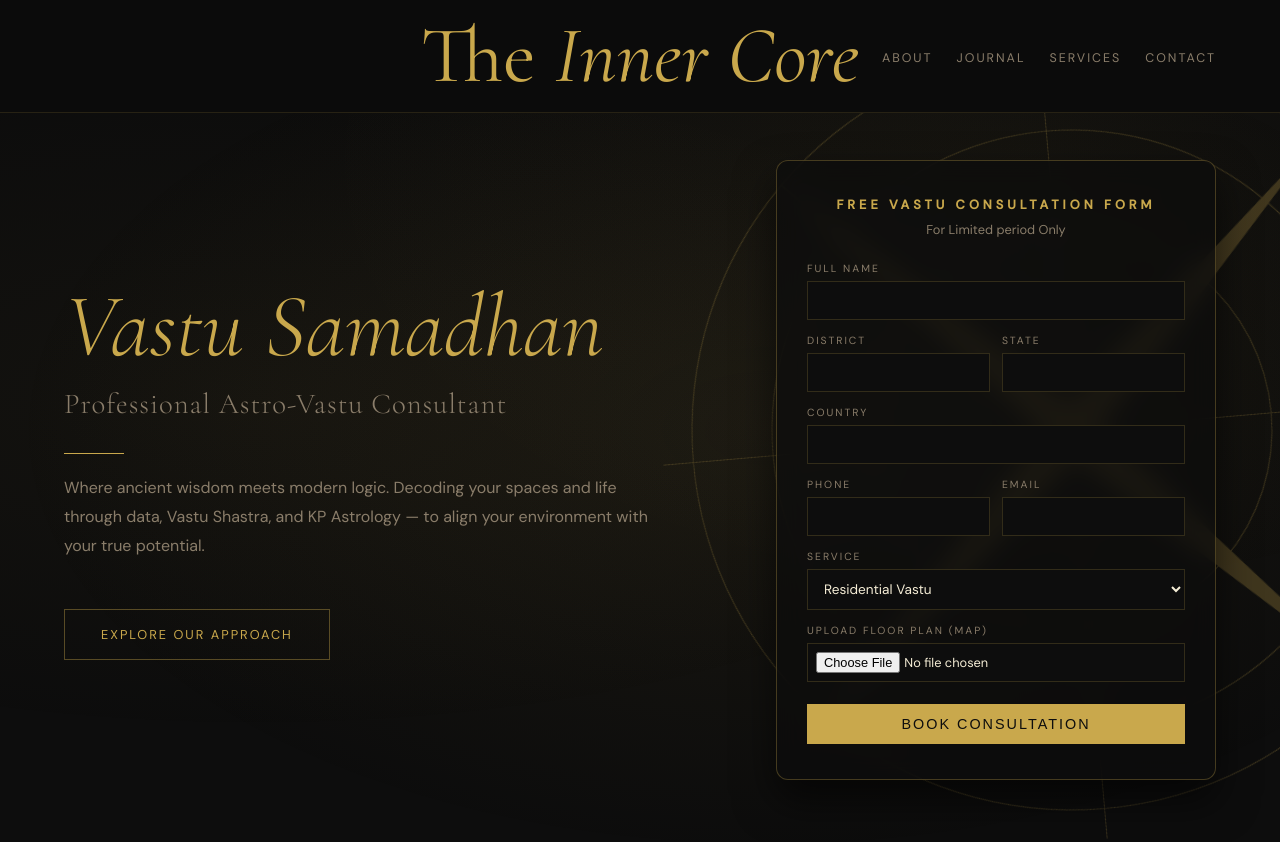
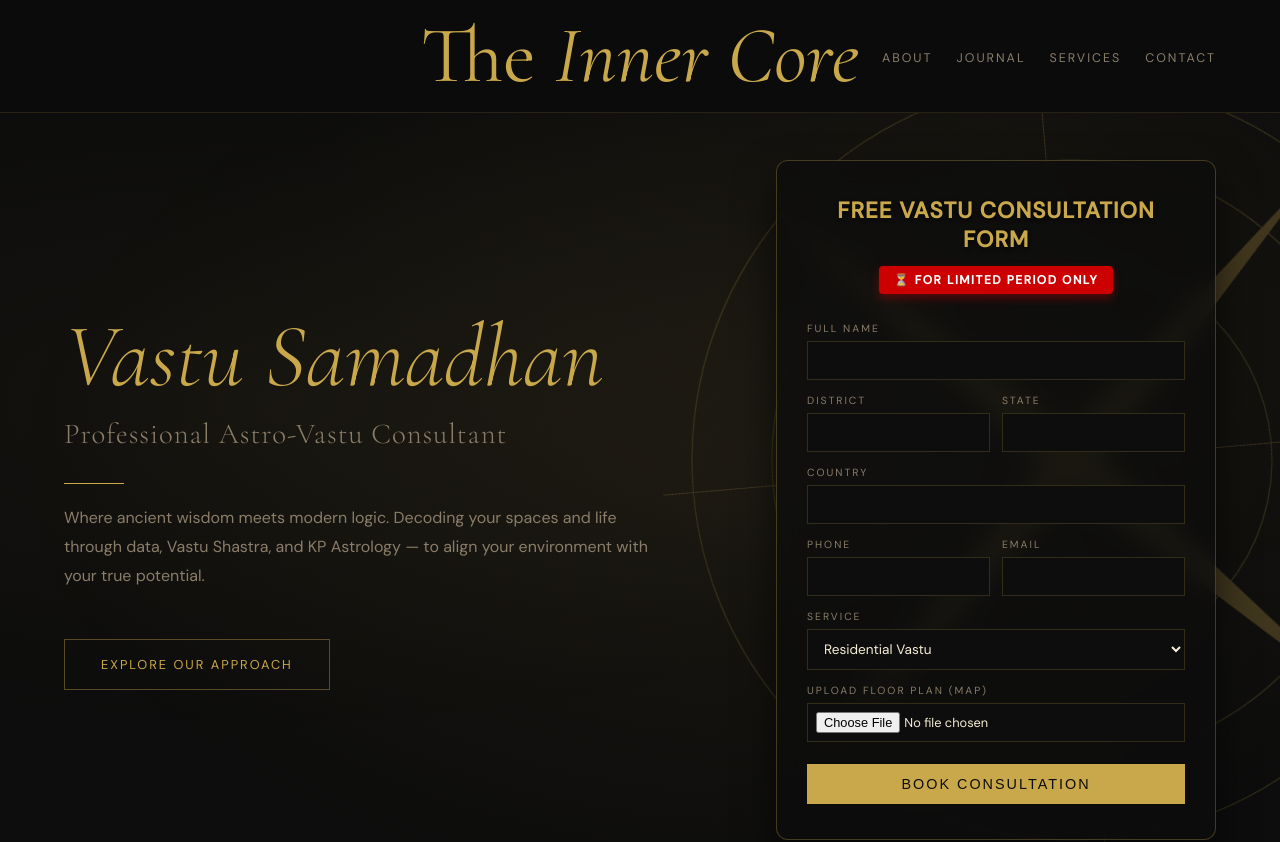
Before and after one commit to expertprofessionalvaastu-ui/vastu-audit-form, a React (Vite) app: page / in a window 1280 px wide. Shown: the top 842 px of the page. Built offline with nearby package versions, Linux system fonts and the light colour scheme.

Commit message:
Update App.jsx

```diff
--- a/src/App.jsx
+++ b/src/App.jsx
@@ -383,11 +383,41 @@ try {
           </div>
         </div>
 
-        {/* HERO FORM */}
+       {/* HERO FORM */}
         <div style={{ flex: '1 1 400px', zIndex: 2, width: '100%', maxWidth: '440px', margin: '0 auto' }}>
           <div style={{ background: 'rgba(12, 12, 12, 0.75)', border: '1px solid rgba(201,168,76,0.3)', padding: '35px 30px', borderRadius: '12px', backdropFilter: 'blur(12px)', boxShadow: '0 20px 40px rgba(0,0,0,0.6)' }}>
-            <div style={{ fontSize: '0.8rem', letterSpacing: '4px', textTransform: 'uppercase', color: 'var(--gold)', marginBottom: '8px', textAlign: 'center', fontWeight: 'bold' }}>Free Vastu Consultation Form</div>
-            <p style={{ fontSize: '0.8rem', color: 'var(--text-muted)', marginBottom: '24px', textAlign: 'center' }}>For Limited period Only </p>
+
+            {/* NEW BOLD HEADER & URGENCY BADGE */}
+            <div style={{ textAlign: 'center', marginBottom: '28px' }}>
+              <div style={{
+                fontSize: '1.4rem',
+                fontWeight: 900,
+                letterSpacing: '1px',
+                textTransform: 'uppercase',
+                color: 'var(--gold)',
+                marginBottom: '12px',
+                textShadow: '0 2px 4px rgba(0,0,0,0.6)'
+              }}>
+                Free Vastu Consultation Form
+              </div>
+
+              <span style={{
+                backgroundColor: '#cc0000',
+                color: '#ffffff',
+                padding: '6px 15px',
+                borderRadius: '4px',
+                fontSize: '0.75rem',
+                fontWeight: 800,
+                letterSpacing: '1.5px',
+                textTransform: 'uppercase',
+                boxShadow: '0 4px 10px rgba(204, 0, 0, 0.4)',
+                display: 'inline-block'
+              }}>
+                ⏳ For Limited Period Only
+              </span>
+            </div>
+            {/* END NEW BOLD HEADER */}
+
             <form onSubmit={handleSubmit} style={{ display: 'flex', flexDirection: 'column', gap: '14px' }}>
               <div>
                 <label style={{ display: 'block', fontSize: '0.65rem', letterSpacing: '2px', textTransform: 'uppercase', color: 'var(--text-muted)', marginBottom: '6px' }}>Full Name</label>
```
